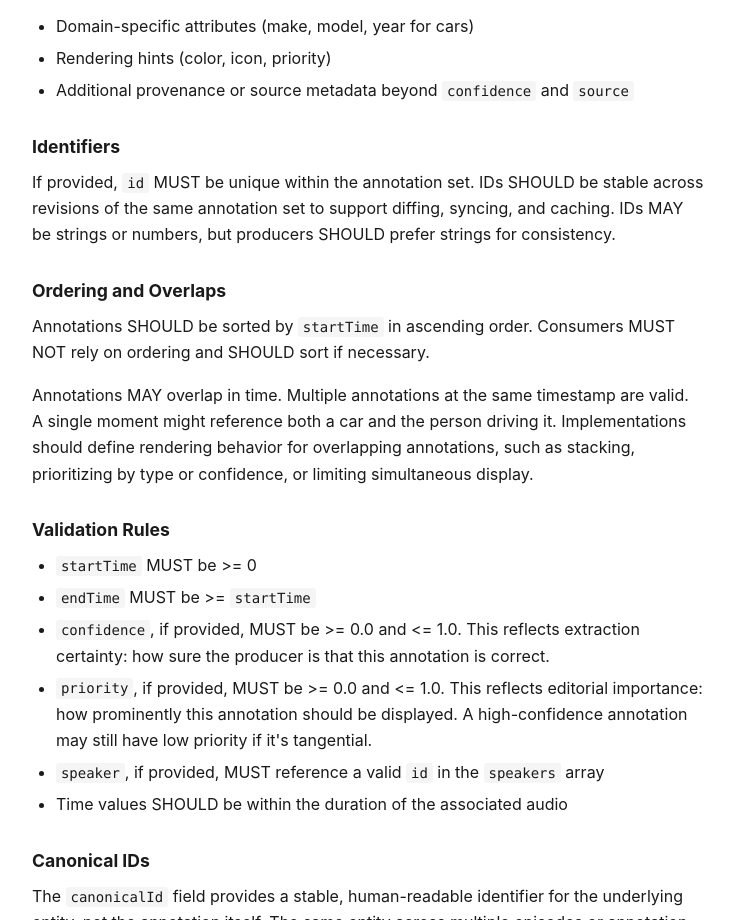
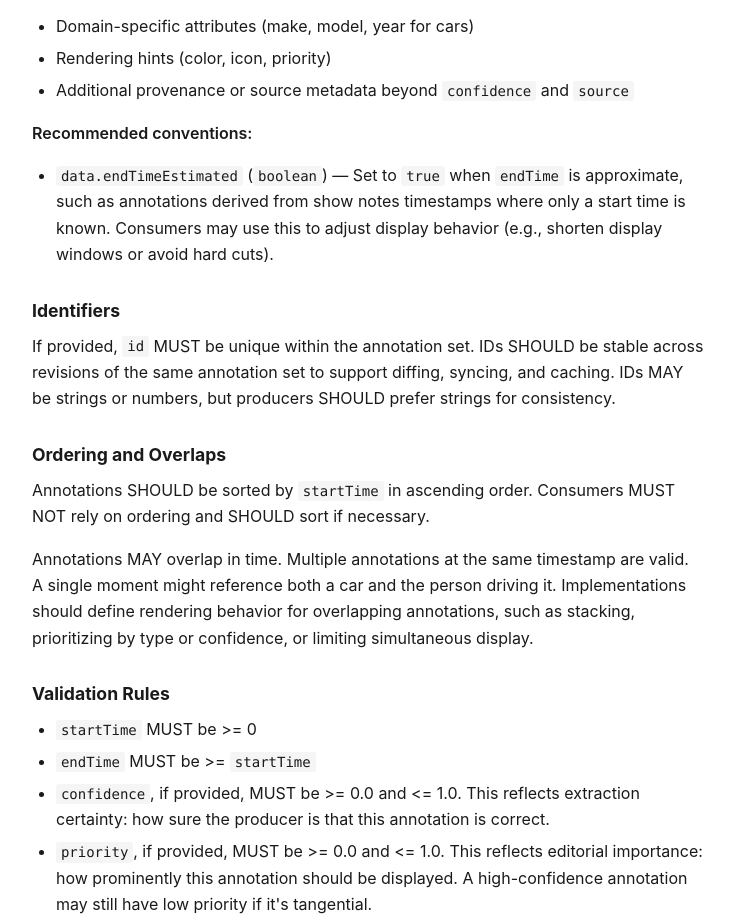
Before and after one commit to ryanwi/podcast-annotations-js, a website: page docs/index.html in a window 1280 px wide. Shown: the part 4031-4951 px from the top of the page, without its empty margins (272-1006 px from the left). Drawn offline with Linux system fonts and the light colour scheme.

Commit message:
Document data.endTimeEstimated as recommended convention
Annotations derived from show notes timestamps only have a start
time. This convention lets producers flag estimated end times so
consumers can adjust display behavior accordingly.

```diff
--- a/docs/index.html
+++ b/docs/index.html
@@ -261,6 +261,10 @@
 <li>Domain-specific attributes (make, model, year for cars)</li>
 <li>Rendering hints (color, icon, priority)</li>
 <li>Additional provenance or source metadata beyond <code>confidence</code> and <code>source</code></li>
+</ul>
+<p><strong>Recommended conventions:</strong></p>
+<ul>
+<li><code>data.endTimeEstimated</code> (<code>boolean</code>) — Set to <code>true</code> when <code>endTime</code> is approximate, such as annotations derived from show notes timestamps where only a start time is known. Consumers may use this to adjust display behavior (e.g., shorten display windows or avoid hard cuts).</li>
 </ul>
 <h3>Identifiers</h3>
 <p>If provided, <code>id</code> MUST be unique within the annotation set. IDs SHOULD be stable across revisions of the same annotation set to support diffing, syncing, and caching. IDs MAY be strings or numbers, but producers SHOULD prefer strings for consistency.</p>
```
Also changed, not shown: SPEC.md (+3 -0 lines).
